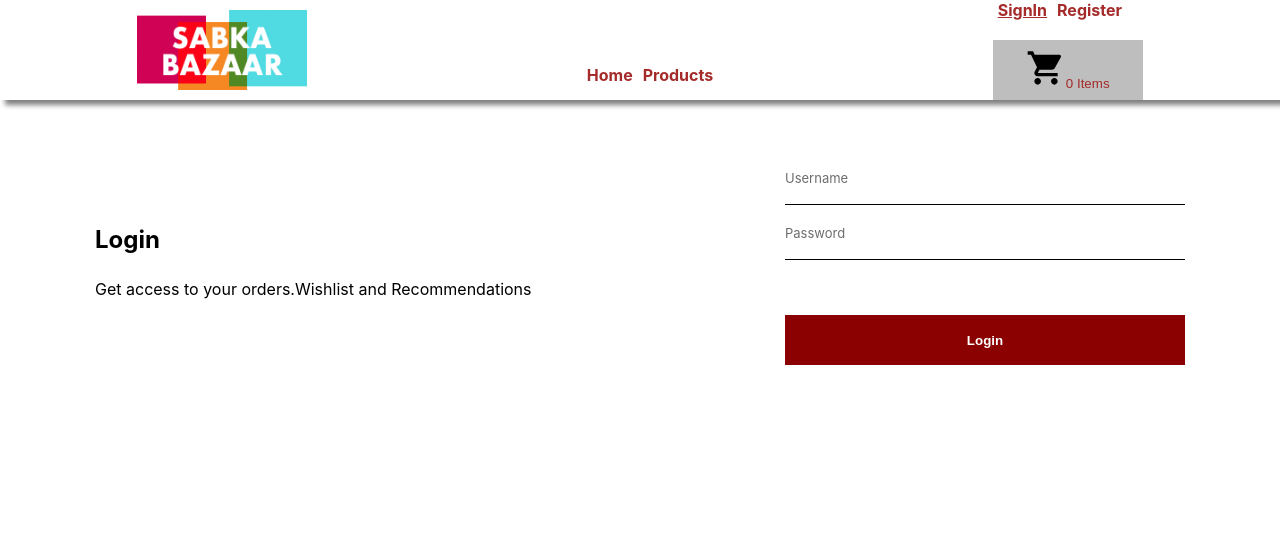
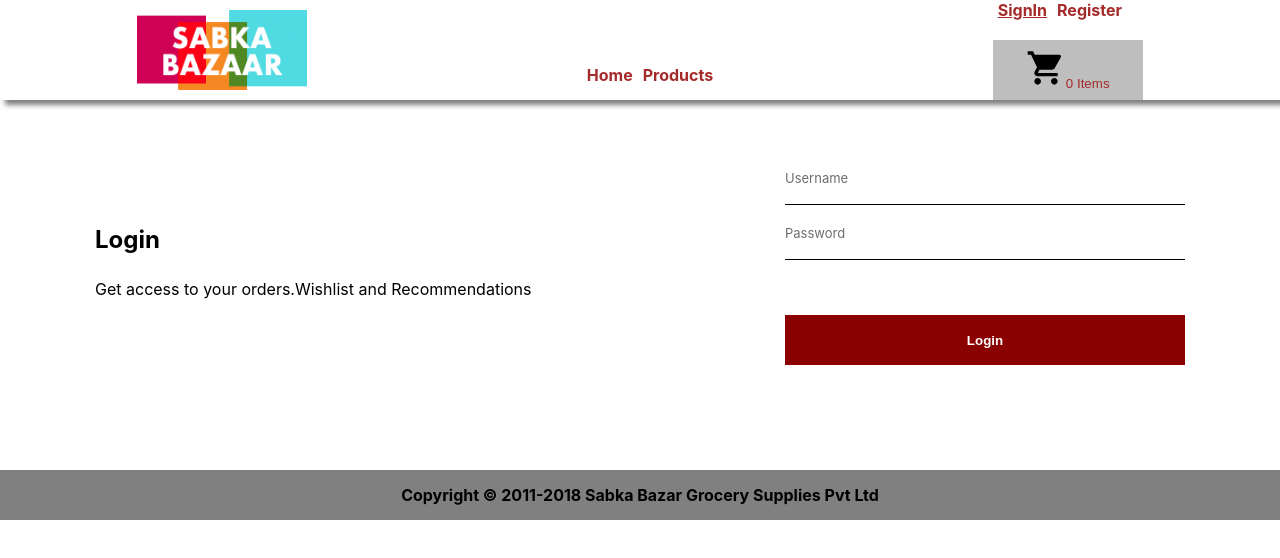
Before and after one commit to akshaykumar684/ShoppingCart, a React (Create React App) app in the folder front-end/: page /login in a window 1280 px wide. Shown: the top 558 px of the page. Built offline with nearby package versions, Linux system fonts and the light colour scheme; no server answers.

Commit message:
added footer
added footer

```diff
--- a/front-end/src/App.js
+++ b/front-end/src/App.js
@@ -11,6 +11,7 @@
 import axiosFetch from "./axios/axios-congig";
 import { productSliceAction } from "./Store/ProductsStore/ProductsStoreSlice";
 import { productCategoriesAction } from "./Store/ProductCategoryStore/ProductCategoryStoreSlice";
+import Footer from "./Components/Footer/Footer";
 
 function App() {
   const disptach = useDispatch();
@@ -64,6 +65,7 @@
           <Redirect to="/home" />
         </Route>
       </Switch>
+      <Footer />
       {isCartVisible && <Modal />}
     </React.Fragment>
   );
--- /dev/null
+++ b/front-end/src/Components/Footer/Footer.js
@@ -0,0 +1,11 @@
+import Styles from "./Footer.module.css";
+
+const Footer = () => {
+  return (
+    <footer className={Styles.footer}>
+      Copyright © 2011-2018 Sabka Bazar Grocery Supplies Pvt Ltd
+    </footer>
+  );
+};
+
+export default Footer;
--- /dev/null
+++ b/front-end/src/Components/Footer/Footer.module.css
@@ -0,0 +1,11 @@
+.footer {
+  display: flex;
+  align-items: center;
+  height: 50px;
+  width: 100%;
+  background-color: gray;
+  text-align: center;
+  font-weight: bold;
+  vertical-align: middle;
+  justify-content: center;
+}
--- a/front-end/src/Components/Modal/Modal.js
+++ b/front-end/src/Components/Modal/Modal.js
@@ -1,11 +1,7 @@
 import React from "react";
 import ReactDOM from "react-dom";
 import Cart from "../Cart/Cart";
-// import { useSelector } from "react-redux";
 const Modal = () => {
-  // const totalItemInCarts = useSelector((state) => state.cart.totalItems);
-  // const productsInCarts = useSelector((state) => state.cart.productsInCart);
-
   return (
     <React.Fragment>
       {ReactDOM.createPortal(<Cart />, document.getElementById("modal"))};
```
